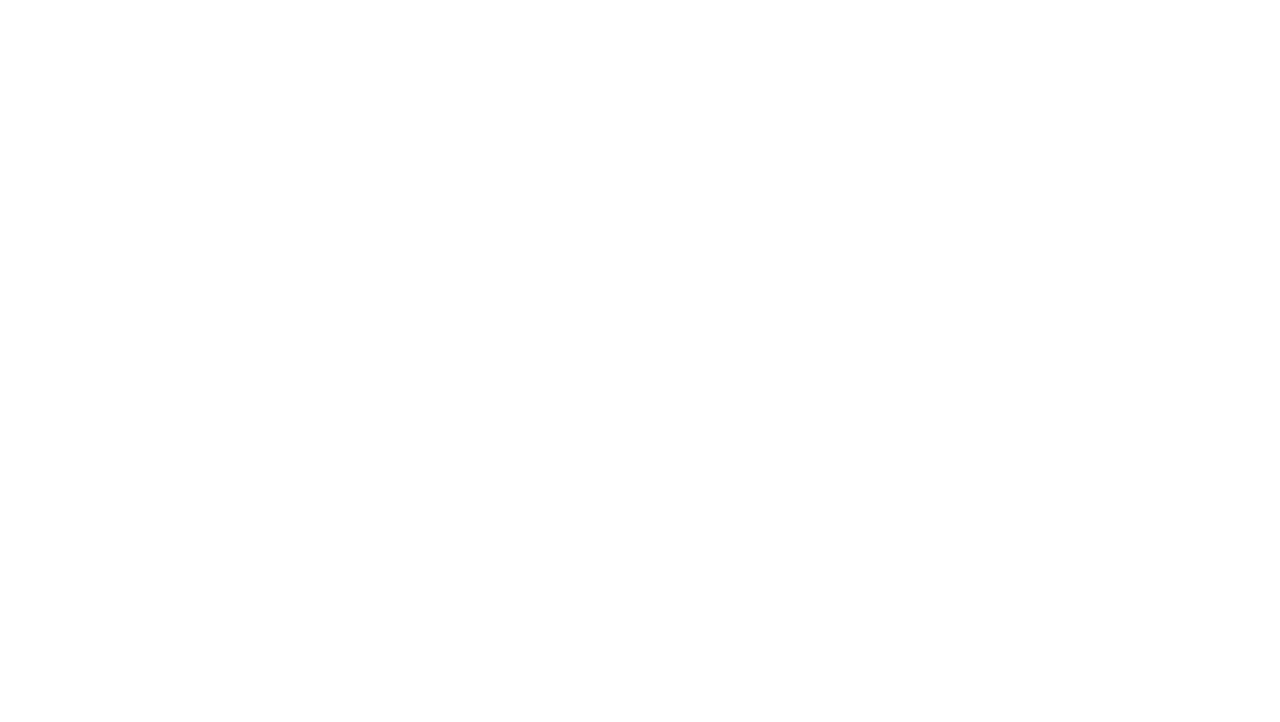
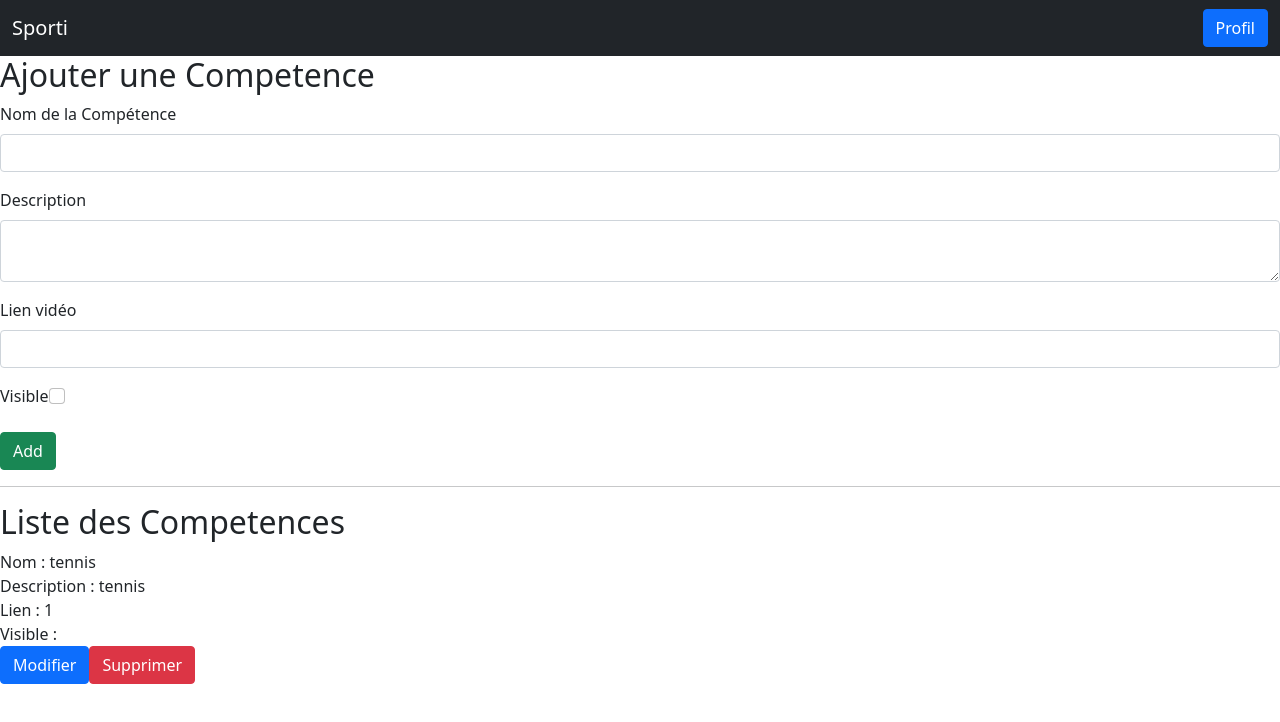
Before and after one commit to Safouene-Ben-Yedder/Projet_Sporti, a React (Create React App) app in the folder front/: page /Competence in a window 1280 px wide. Shown: the top 722 px of the page. Built offline with nearby package versions, Linux system fonts and the light colour scheme.

Commit message:
CompetenceFront

```diff
--- a/front/src/App.js
+++ b/front/src/App.js
@@ -10,8 +10,8 @@ import LieuForm from "./components/lieuForm/LieuForm";
 
 import RegisterPage from "./pages/RegisterCoach/RegisterPage";
 import InvitationPage from "./pages/invitationpage/InvitationPage";
-import InvitationForm from "./components/invitationform/invitationform";
 import PasswordForm from "./components/invitationform/passwordform";
+import CompetencePage from "./pages/competencepage/competencepage";
 function App() {
 	return (
 		<div>
@@ -22,7 +22,9 @@ function App() {
 					<Route exact path="/prog-page">
 						<ProgrammeSeancePage />
 					</Route>
-
+					<Route exact path="/Competence">
+						<CompetencePage />
+					</Route>
 					<Route path="/paiement">
 						<Paiementform />
 					</Route>
--- /dev/null
+++ b/front/src/components/competence/competence.js
@@ -0,0 +1,99 @@
+import { useState } from "react";
+import { Button, Label } from "reactstrap";
+
+export default function Competence({
+	key,
+	nom,
+	description,
+	visible,
+	UpdateCompetence,
+	lienVideo,
+	id,
+	deleteCompetence,
+	props,
+}) {
+	const [updateMode, setUpdateMode] = useState(false);
+	const [nomtoUpdate, setnomtoUpdate] = useState(nom);
+	const [descriptiontoUpdate, setDescriptiontoUpdate] = useState(description);
+	const [visibletoUpdate, setvisvibletoUpdate] = useState(visible);
+	const [lienVideotoUpdate, setLienVideotoUpdate] = useState(lienVideo);
+
+	return (
+		<div className="competence">
+			{!updateMode ? (
+				<>
+					<div className="nom">Nom : {nom}</div>
+					<div className="description">Description : {description} </div>
+					<div className="lienVideo">Lien : {lienVideo}</div>
+					<div className="visible">Visible : {visible}</div>
+
+					<div className="actions">
+						<Button color="primary" onClick={() => setUpdateMode(true)}>
+							Modifier
+						</Button>
+						<Button color="danger" onClick={() => deleteCompetence(id)}>
+							Supprimer
+						</Button>
+					</div>
+				</>
+			) : (
+				<div>
+					<Label>
+						Nom
+						<input
+							type="text"
+							name="nom"
+							value={nom}
+							onChange={(e) => setnomtoUpdate(e.target.value)}
+						/>{" "}
+					</Label>
+					<Label>
+						{" "}
+						description
+						<input
+							type="text"
+							name="description"
+							value={descriptiontoUpdate}
+							onChange={(e) => setDescriptiontoUpdate(e.target.value)}
+						/>
+					</Label>
+					<Label>
+						{" "}
+						lien vidéo
+						<input
+							type="text"
+							name="lienvideo"
+							value={lienVideotoUpdate}
+							onChange={(e) => setLienVideotoUpdate(e.target.value)}
+						/>
+					</Label>
+					<Label>
+						{" "}
+						Visible
+						<input
+							type="checkbox"
+							name="Visible"
+							value={visibletoUpdate}
+							onChange={(e) => setvisvibletoUpdate(e.target.value)}
+						/>{" "}
+					</Label>
+					<Button
+						color="primary"
+						type="button"
+						onClick={() => {
+							UpdateCompetence(
+								Number(id),
+								nomtoUpdate,
+								descriptiontoUpdate,
+								lienVideotoUpdate,
+								visibletoUpdate
+							);
+							setUpdateMode(false);
+						}}>
+						Update
+					</Button>
+				</div>
+			)}
+		</div>
+	);
+}
--- /dev/null
+++ b/front/src/components/competenceform/competenceform.js
@@ -0,0 +1,64 @@
+import { useState } from "react";
+import { Form, FormGroup, Label, Input, Button } from "reactstrap";
+//import { Link } from "react-router-dom";
+
+export default function CompetenceForm(props) {
+	const addComp = "Add";
+	const [nom, setNom] = useState("");
+	const [description, setDescription] = useState("");
+	const [visvible, setVisible] = useState("");
+	const [lienVideo, setLienVideo] = useState("");
+
+	function handleAddComp() {
+		props.addComp(nom, description, visvible, lienVideo);
+	}
+	return (
+		<>
+			<Form className="ajoutcomp">
+				<FormGroup>
+					<Label> Nom de la Compétence </Label>
+					<Input
+						type="text"
+						name="nom"
+						id=""
+						required="true"
+						value={nom}
+						onChange={(e) => setNom(e.target.value)}></Input>
+				</FormGroup>
+				<FormGroup>
+					<Label> Description </Label>
+					<Input
+						type="textarea"
+						name="description"
+						required="true"
+						id=""
+						value={description}
+						onChange={(e) => setDescription(e.target.value)}></Input>
+				</FormGroup>
+				<FormGroup>
+					<Label> Lien vidéo </Label>
+					<Input
+						type="text"
+						name="lienVideo"
+						required="true"
+						id=""
+						value={lienVideo}
+						onChange={(e) => setLienVideo(e.target.value)}></Input>
+				</FormGroup>
+				<FormGroup>
+					<Label> Visible </Label>
+					<Input
+						type="checkbox"
+						name="visible"
+						required="true"
+						id=""
+						value={visvible}
+						onChange={(e) => setVisible(e.target.value)}></Input>
+				</FormGroup>
+				<Button color="success" type="button" onClick={handleAddComp}>
+					{addComp}
+				</Button>
+			</Form>
+		</>
+	);
+}
--- /dev/null
+++ b/front/src/components/competencelist/competencelist.js
@@ -0,0 +1,23 @@
+import Competence from "../competence/competence";
+function CompetenceList(props) {
+	return (
+		<div>
+			{props.Competence.map(function (x) {
+				return (
+					<Competence
+						key={x.id}
+						id={x.id}
+						nom={x.nom}
+						description={x.description}
+						visvible={x.visvible}
+						lienVideo={x.lienVideo}
+						UpdateCompetence={props.UpdateCompetence}
+						deleteCompetence={props.deleteCompetence}
+					/>
+				);
+			})}
+		</div>
+	);
+}
+
+export default CompetenceList;
--- /dev/null
+++ b/front/src/pages/competencepage/competencepage.js
@@ -0,0 +1,55 @@
+import { useState } from "react";
+import CompetenceForm from "../../components/competenceform/competenceform";
+import CompetenceList from "../../components/competencelist/competencelist";
+import { Heading } from "../../components/heading/Heading";
+
+export default function CompetencePage() {
+	const [Competence, setCompetence] = useState([
+		{
+			id: 1,
+			nom: "tennis",
+			description: "tennis",
+			lienVideo: "1",
+			visible: true,
+		},
+	]);
+	function addCompetence(nom, description, lienVideo, visible) {
+		setCompetence([
+			...Competence,
+			{
+				id: Competence.length + 1,
+				nom: nom,
+				description: description,
+				lienVideo: lienVideo,
+				visible: visible,
+			},
+		]);
+	}
+	function UpdateCompetence(id, nom, description, lienVideo, visible) {
+		const newCompetence = Competence.map((Competence) =>
+			Competence.id === id
+				? { id, nom, description, lienVideo, visible }
+				: Competence
+		);
+		setCompetence(newCompetence);
+	}
+	function deleteCompetence(id) {
+		setCompetence(Competence.filter((index) => index.id !== id));
+	}
+	return (
+		<div className="App">
+			<>
+				<Heading />
+				<h2> Ajouter une Competence</h2>
+				<CompetenceForm addComp={addCompetence} />
+				<hr></hr>
+				<h2> Liste des Competences </h2>
+				<CompetenceList
+					Competence={Competence}
+					UpdateCompetence={UpdateCompetence}
+					deleteCompetence={deleteCompetence}
+				/>
+			</>
+		</div>
+	);
+}
```
